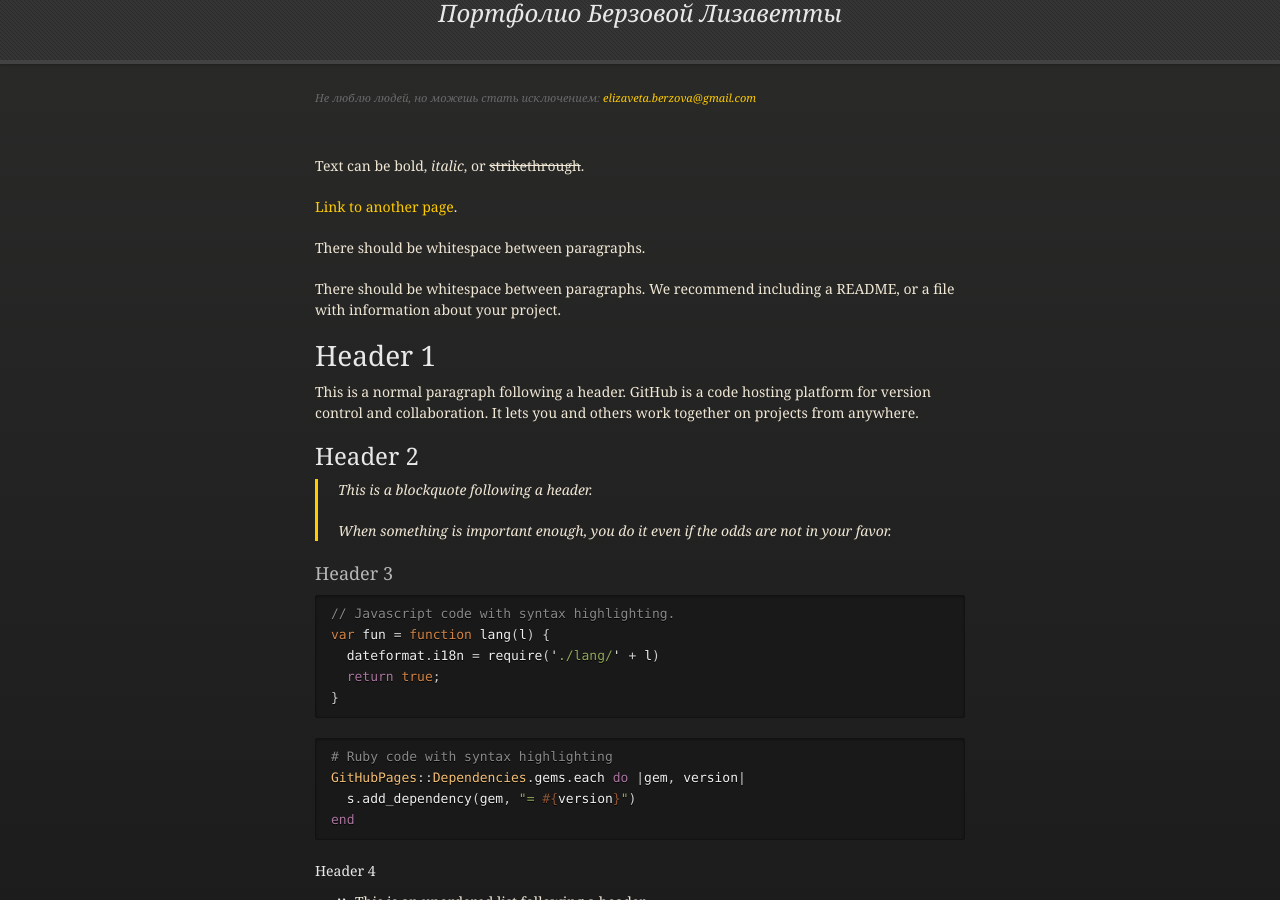
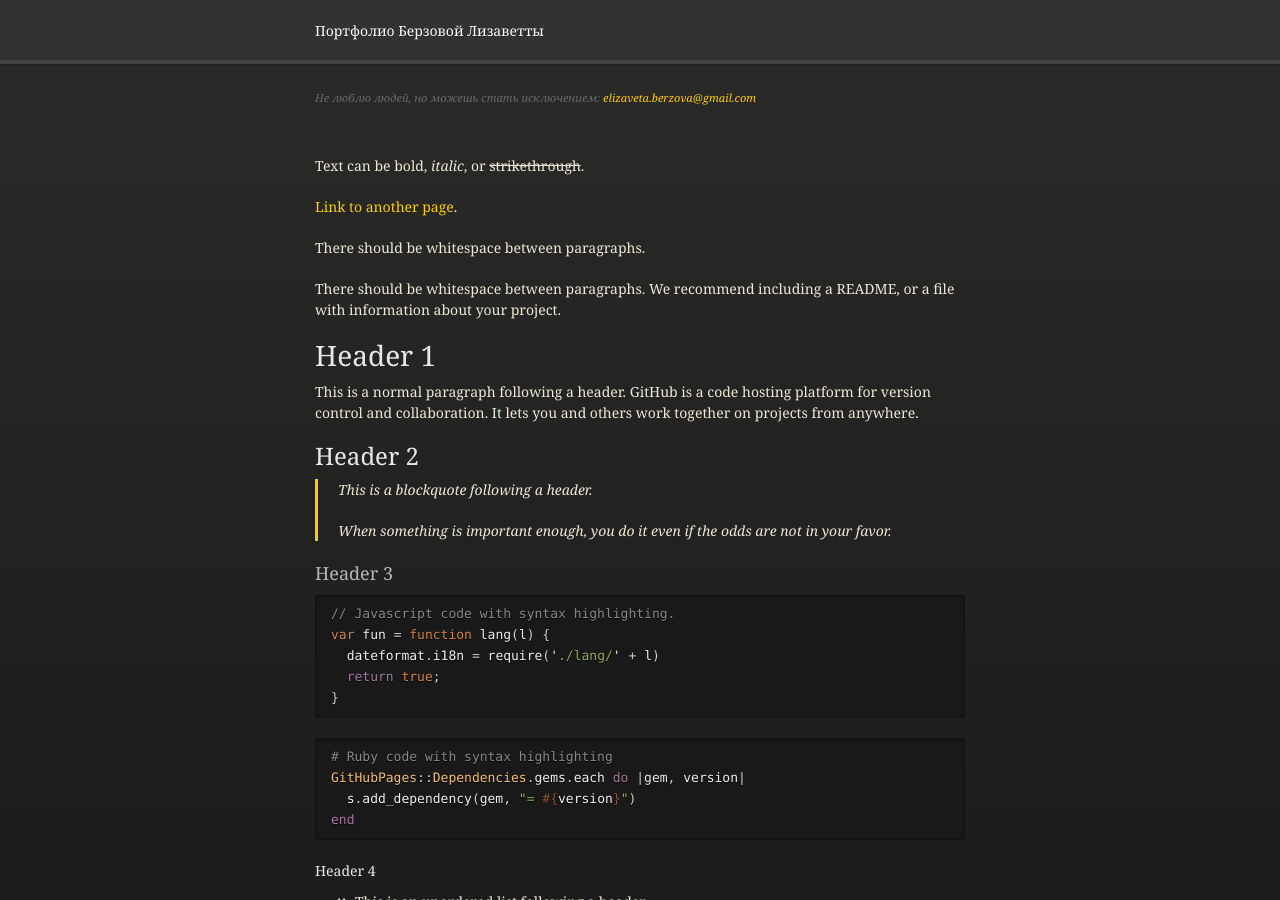
Before and after one commit to lizavetta2008/lizavetta2008.github.io, a Jekyll site: the page built from index.md, in a window 1280 px wide and 900 px high. Built offline with Jekyll 4.4.1, drawn with Linux system fonts in a browser that asks for light colours.

Commit message:
Update default.html

```diff
--- a/_layouts/default.html
+++ b/_layouts/default.html
@@ -18,9 +18,13 @@
     {% include head-custom.html %}
   </head>
   <body>
-      <div id="header">
-         <center><h2><i>Портфолио Берзовой Лизаветты</i></h2></center>
-      </div><!-- end header -->
+    <div id="header">
+      <nav>
+        <ul>
+          <li class="fork">Портфолио Берзовой Лизаветты</li>
+        </ul>
+      </nav>
+    </div>
 
     <div class="wrapper">
 
```
